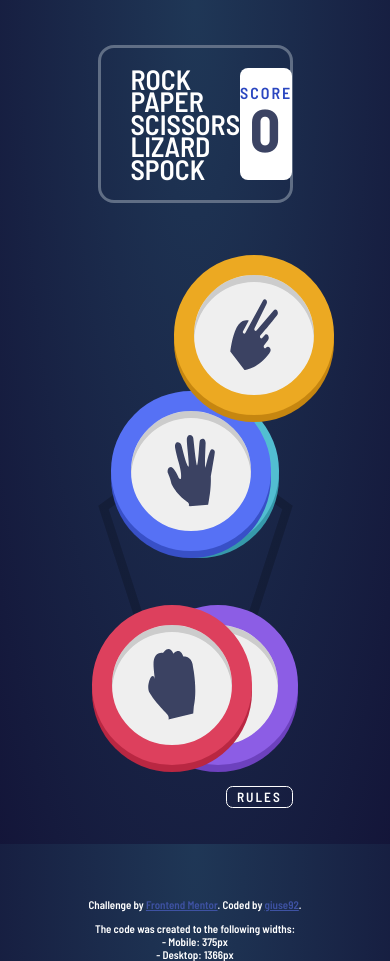
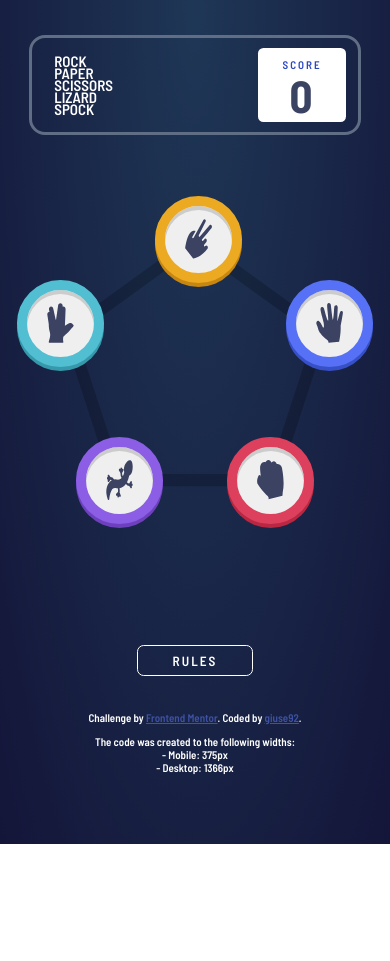
Before and after one commit to giuse92/rock-paper-scissors, a plain HTML site: page index.html in a window 390 px wide. After the commit the page ends 844 px from the top, so only its background shows below. Drawn offline with Linux system fonts and the light colour scheme.

Commit message:
375px mobile

```diff
--- a/assets/css/mobile.css
+++ b/assets/css/mobile.css
@@ -0,0 +1,123 @@
+@media only screen and (max-width: 425px) {
+  main {
+    width: 85%;
+    padding: 35px 0;
+  }
+
+  main .intro {
+    align-items: center;
+    padding: 10px 12px;
+    padding-left: 22px;
+  }
+
+  main .intro .game-name li {
+    font-size: 15px;
+  }
+
+  main .intro .score {
+    width: 30%;
+    font-size: 11px;
+    padding-top: 10px;
+  }
+
+  main .intro .score span {
+    font-size: 45px;
+    margin-top: -3px;
+  }
+
+  main button.modal-rules {
+    position: relative;
+    bottom: 0;
+    width: 35%;
+    margin: 0 auto;
+    padding: 2% 5%;
+  }
+
+  main .pentagon {
+    width: 80%;
+    margin: 110px auto;
+    margin-top: 50px;
+  }
+
+  main .pentagon .you-picked,
+  main .pentagon .house-picked,
+  main .result .you-picked,
+  main .result .house-picked {
+    width: 87px;
+    height: 87px;
+    border: 10px solid;
+  }
+
+  main .pentagon .you-picked[name="Scissors"] {
+    top: 3%;
+    left: 35%;
+    border-color: hsl(40, 84%, 53%);
+    box-shadow: inset 0px 4px 0 0 #ccc, 0px 4px 0 0 hsl(39, 85%, 42%);
+  }
+
+  main .pentagon .you-picked[name="Paper"] {
+    right: -17%;
+    top: 27%;
+    border-color: hsl(230, 89%, 65%);
+    box-shadow: inset 0px 4px 0 0 #ccc, 0px 4px 0 0 hsl(230, 56%, 50%);
+  }
+
+  main .pentagon .you-picked[name="Rock"] {
+    right: 5%;
+    top: 72%;
+    border-color: hsl(349, 70%, 56%);
+    box-shadow: inset 0px 4px 0 0 #ccc, 0px 4px 0 0 hsl(349, 65%, 44%);
+  }
+
+  main .pentagon .you-picked[name="Lizard"] {
+    left: 5%;
+    top: 72%;
+    border-color: hsl(261, 72%, 63%);
+    box-shadow: inset 0px 4px 0 0 #ccc, 0px 4px 0 0 hsl(261, 49%, 50%);
+  }
+
+  main .pentagon .you-picked[name="Spock"] {
+    left: -17%;
+    top: 27%;
+    border-color: hsl(189, 58%, 57%);
+    box-shadow: inset 0px 4px 0 0 #ccc, 0px 4px 0 0 hsl(189, 52%, 44%);
+  }
+
+  main .pentagon .result .section-pick {
+    flex-direction: column-reverse;
+  }
+
+  main .pentagon .result .section-win-lose {
+    position: relative;
+    top: 158px;
+  }
+
+  section.show-rules {
+    display: flex;
+    flex-direction: column;
+    justify-content: center;
+    padding: 0;
+    top: 0;
+    left: 0;
+    transform: none;
+    width: 100%;
+    height: 100%;
+  }
+
+  section.show-rules img {
+    width: 100%;
+    padding: 12%;
+    padding-top: 30%;
+  }
+
+  section.show-rules .modal-header {
+    flex-direction: column;
+    align-items: center;
+    justify-content: center;
+  }
+
+  section.show-rules .modal-header button {
+    position: absolute;
+    bottom: 10%;
+  }
+}
--- a/assets/js/game.js
+++ b/assets/js/game.js
@@ -155,7 +155,13 @@ let housePicked = (arr) => {
     yourPick.classList.add("you-picked");
     let housePick = document.querySelector("button.house-picked");
     housePicked.classList.add("house-picked");
-    pentagon.style.margin = "150px 0";
+    if (window.outerWidth > 425) {
+      pentagon.style.margin = "150px 0";
+    } else {
+      pentagon.style.margin = "110px auto";
+      pentagon.style.marginTop = "50px";
+    }
+
     pentagon.style.backgroundImage = "url('./assets/images/bg-pentagon.svg')";
     if (yourPick.style.pointerEvents === "none") {
       yourPick.remove();
--- a/index.html
+++ b/index.html
@@ -12,6 +12,7 @@
       href="./assets/images/favicon-32x32.png"
     />
     <link rel="stylesheet" href="./assets/css/style.css" />
+    <link rel="stylesheet" href="./assets/css/mobile.css" />
 
     <title>Frontend Mentor | Rock, Paper, Scissors</title>
 
```
Also changed, not shown: 2 other files.
